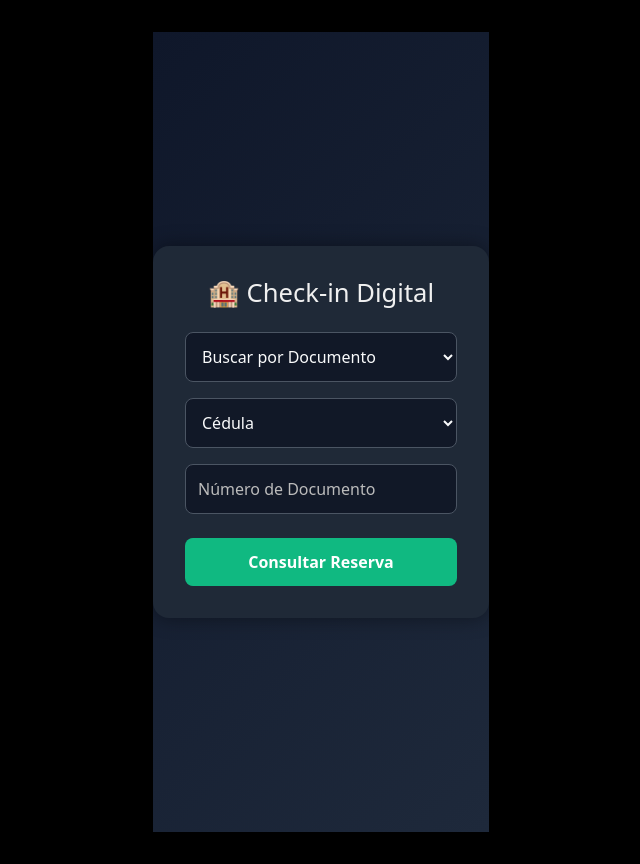
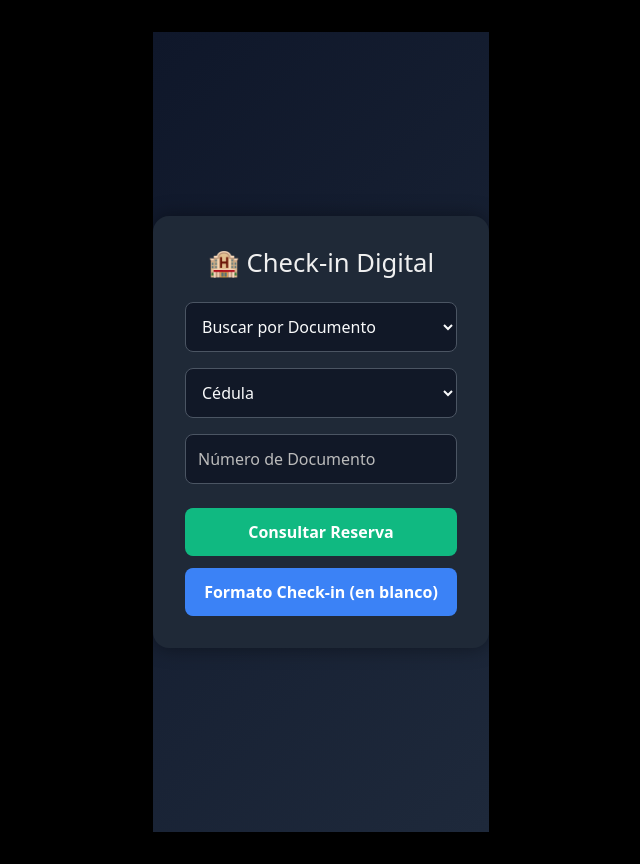
Before and after one commit to miguelsancor/hostelcheckin-mvp, a React (Vite) app in the folder frontend-web/: page / in a window 1280 px wide. Shown: the whole page, without its empty margins (319-959 px from the left). Built offline with nearby package versions, Linux system fonts and the light colour scheme.

Commit message:
se realiza ajuste formato

```diff
--- a/frontend-web/src/pages/CheckinForm.tsx
+++ b/frontend-web/src/pages/CheckinForm.tsx
@@ -10,11 +10,16 @@ export default function CheckinForm() {
       try {
         const parsed = JSON.parse(data);
         const items = Array.isArray(parsed) ? parsed : [parsed];
-        setFormList(items);
+        setFormList(items.length ? items : [{}]);
         setReserva(items[0] ?? null);
+        return;
       } catch { /* ignore */ }
     }
+    // Si no hay nada en localStorage, crea un formulario vacío
+    setFormList([{}]);
+    setReserva(null);
   }, []);
+
 
   useEffect(() => {
     // Si viene reserva por otro medio, guardar en localStorage para mantenerla
--- a/frontend-web/src/pages/Login.tsx
+++ b/frontend-web/src/pages/Login.tsx
@@ -28,21 +28,27 @@ export default function Login() {
       }
 
       const data = await res.json();
-
-      // ⚠️ Normaliza: si viene array, toma el primer elemento válido
       const reserva = Array.isArray(data) ? data[0] : data;
-
       if (!reserva) {
         alert("Reserva no encontrada");
         return;
       }
 
+      // Deja pasar el ProtectedRoute
+      localStorage.setItem("usuario", JSON.stringify({ role: "guest-checkin" }));
       localStorage.setItem("reserva", JSON.stringify(reserva));
       navigate("/checkin", { replace: true });
     } catch (err) {
       console.error("Error al consultar reserva:", err);
       alert("Error de conexión con el servidor");
     }
+  };
+
+  // ✅ NUEVO: crear formato en blanco
+  const crearFormatoEnBlanco = () => {
+    localStorage.setItem("usuario", JSON.stringify({ role: "guest-checkin" }));
+    localStorage.setItem("reserva", JSON.stringify({})); // sin datos
+    navigate("/checkin", { replace: true });
   };
 
   return (
@@ -95,6 +101,12 @@ export default function Login() {
           <button style={styles.button} onClick={buscarReserva}>
             Consultar Reserva
           </button>
+          <button
+            style={{ ...styles.button, backgroundColor: "#3b82f6", marginTop: "0.75rem" }}
+            onClick={crearFormatoEnBlanco}
+          >
+            Formato Check-in (en blanco)
+          </button>
         </div>
       </div>
     </div>
@@ -134,7 +146,7 @@ const styles: { [key: string]: React.CSSProperties } = {
     backgroundColor: "#111827",
     color: "#f9fafb",
   },
-  buttonGroup: { marginTop: "1.5rem" },
+  buttonGroup: { marginTop: "1.5rem", display: "flex", flexDirection: "column" },
   button: {
     width: "100%",
     padding: "0.75rem",
```
